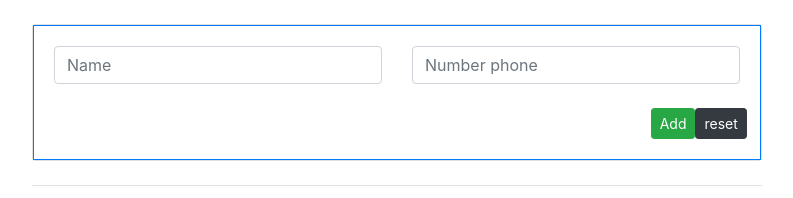
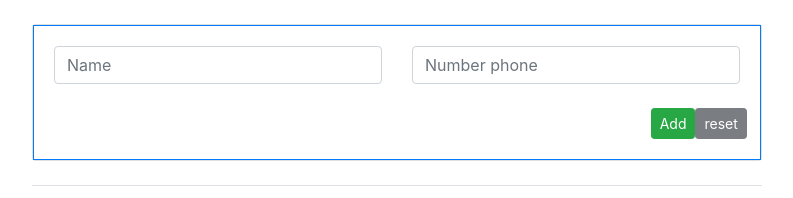
Before and after one commit to achtarudin/crud-table, a Vue app: page / in a window 1280 px wide. Shown: the top 198 px of the page, without its empty margins (243-1036 px from the left). Built offline with nearby package versions, Linux system fonts and the light colour scheme; what vue-sweetalert2 would draw is missing.

Commit message:
fix add button for adding user

```diff
--- a/src/components/AddEdit.vue
+++ b/src/components/AddEdit.vue
@@ -17,9 +17,9 @@
           class="btn btn-success btn-sm"
           @click="addCustomers">Add
           </button>
-          <button type="reset"
-          class="btn btn-dark btn-sm"
-          @click="testSwal">reset
+          <button type="reset" disabled
+          class="btn btn-dark btn-sm">
+          reset
           </button>
         </div>
       </div>
@@ -59,11 +59,11 @@ export default {
       } else {
         this.$swal('Please insert your name')
       }
-    },
-    testSwal: function() {}
+    }
   }
 }
 </script>
 
 <style>
+
 </style>
```
